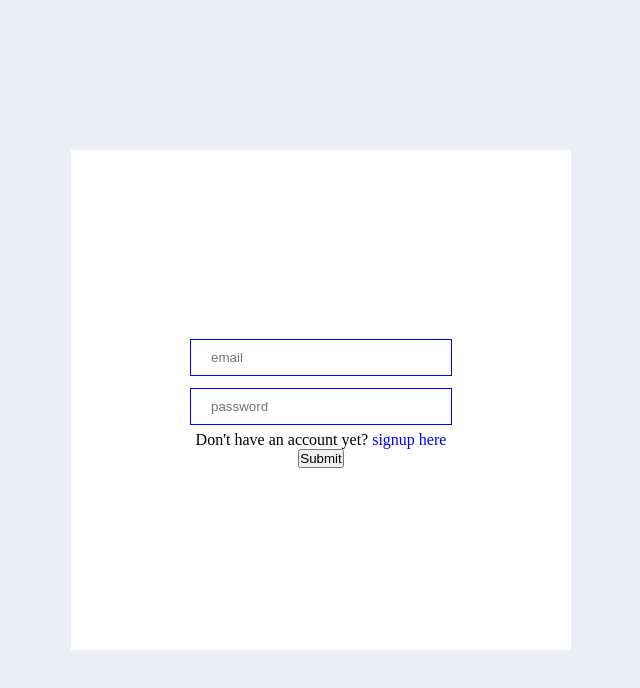
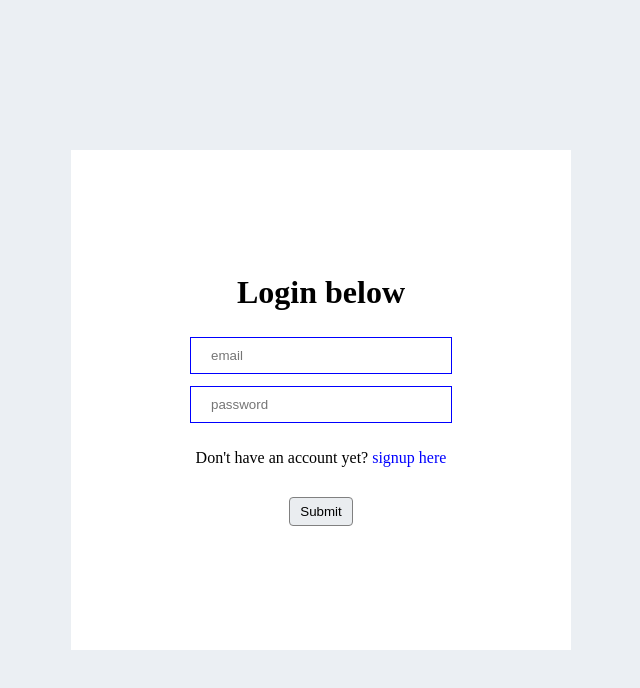
Before and after one commit to hsteele-creator/helpdesk-client, a React (Create React App) app: page /register in a window 1280 px wide. Shown: the top 688 px of the page, without its empty margins (319-959 px from the left). Built offline with nearby package versions, Linux system fonts and the light colour scheme.

Commit message:
added regsiter/login routes

```diff
--- a/package.json
+++ b/package.json
@@ -7,6 +7,7 @@
     "@testing-library/react": "^13.4.0",
     "@testing-library/user-event": "^13.5.0",
     "react": "^18.2.0",
+    "react-cookie": "^6.1.1",
     "react-dom": "^18.2.0",
     "react-router-dom": "^6.20.0",
     "react-scripts": "5.0.1",
--- a/src/Components/Register.js
+++ b/src/Components/Register.js
@@ -1,23 +1,124 @@
-import "../Css/Register.css"
-import { useState } from "react"
+import "../Css/Register.css";
+import { useState } from "react";
+import { Cookies, useCookies } from "react-cookie";
+import { handleChange } from "../helperFunctions";
 
 const Register = () => {
-    const [isLogin, setIsLogin] = useState(true)
+  const [cookies, setCookie, removeCookie] = useCookies(null);
+  const [error, setError] = useState(null);
+  const [state, setState] = useState("Login");
+  const [userData, setUserData] = useState({
+    first_name: "",
+    last_name: "",
+    email: "",
+    password: "",
+    company: "",
+  });
+
+  console.log(cookies);
+
+  console.log(userData);
+
+  const handleSwitch = (newState) => {
+    setState(newState);
+  };
+
+  console.log(state);
+
+  const handleSubmit = async (e) => {
+    e.preventDefault();
+
+    const response = await fetch(`http://localhost:8000/${state}`, {
+      method: "POST",
+      headers: { "Content-Type": "application/json" },
+      body: JSON.stringify(userData),
+    });
+
+    setUserData({});
+
+    const data = await response.json();
+
+    if (data.detail) {
+      setError(data.detail);
+    } else if (data === "User does not exist or password is incorrect") {
+      setError(data);
+    } else {
+      setCookie("firstName", data.first_name);
+      setCookie("lastName", data.last_name);
+      setCookie("company", data.company);
+      setCookie("AuthToken", data.token);
+    }
+  };
+
   return (
     <>
       <div id="main-register-container">
-            <form id="register-form" className="flex-column center">
-                {!isLogin && <input placeholder="first name"></input>}
-                {!isLogin && <input placeholder="last name"></input>}
-                <input placeholder="email"></input>
-                <input placeholder="password"></input>
-                {!isLogin &&<input placeholder="company"></input>}
-                {isLogin ? <p>Don't have an account yet? <span>signup here</span></p> : <p>Already have an account? <span>login here</span></p>}
-                <button>Submit</button>
+        <form
+          id="register-form"
+          className="flex-column center"
+          onSubmit={handleSubmit}
+        >
+          <h1>{state} below</h1>
+          {state === "Register" && (
+            <input
+              required
+              value={userData.first_name?.replace(/[^A-Za-z]/gi, "") || ""}
+              onChange={(e) => handleChange(e, userData, setUserData)}
+              name="first_name"
+              placeholder="first name"
+            ></input>
+          )}
+          {state === "Register" && (
+            <input
+              required
+              value={userData.last_name?.replace(/[^A-Za-z]/gi, "") || ""}
+              onChange={(e) => handleChange(e, userData, setUserData)}
+              name="last_name"
+              placeholder="last name"
+            ></input>
+          )}
+          <input
+            required
+            value={userData.email || ""}
+            onChange={(e) => handleChange(e, userData, setUserData)}
+            placeholder="email"
+            name="email"
+            type="email"
+          ></input>
+          <input
+            required
+            value={userData.password || ""}
+            onChange={(e) => handleChange(e, userData, setUserData)}
+            placeholder="password"
+            name="password"
+            type="password"
+          ></input>
+          {state === "Register" && (
+            <input
+              required
+              onChange={(e) => handleChange(e, userData, setUserData)}
+              value={userData.company?.replace(/[^A-Za-z]/gi, "") || ""}
+              placeholder="company"
+              name="company"
+            ></input>
+          )}
+          {state === "Login" ? (
+            <p className="switch-state">
+              Don't have an account yet?{" "}
+              <span onClick={() => handleSwitch("Register")}>signup here</span>
+            </p>
+          ) : (
+            <p className="switch-state">
+              Already have an account?{" "}
+              <span onClick={() => handleSwitch("Login")}>login here</span>
+            </p>
+          )}
+          {error && <p className="error">{error}</p>}
+          <button className="btn">Submit</button>
         </form>
       </div>
     </>
-    )
-}
+  );
+};
 
-export default Register
+export default Register;
--- a/src/Css/Register.css
+++ b/src/Css/Register.css
@@ -17,3 +17,15 @@
 #register-form span {
   color: blue;
 }
+
+#register-form span:hover {
+    cursor: pointer;
+}
+
+#register-form h1 {
+    margin-bottom: 20px;
+}
+
+.switch-state {
+    margin: 20px 0;
+}
--- /dev/null
+++ b/src/helperFunctions.js
@@ -0,0 +1,7 @@
+export const handleChange = (e, state, setState) => {
+    const {name, value} = e.target
+    setState({
+        ...state,
+        [name] : value
+    })
+}
--- a/src/index.css
+++ b/src/index.css
@@ -28,3 +28,25 @@ a {
 body {
   background-color: #EBEFF3;
 }
+
+.btn-color {
+  background-color: #12344D;
+}
+
+.btn {
+  padding: 6px 10px;
+  background-color: #EAEDF0;
+  border: 0.5px solid grey;
+  border-radius: 4px;
+  margin-top: 10px;
+}
+
+.btn:hover {
+  cursor: pointer;
+}
+
+.error {
+  color: red;
+  font-size: 12px;
+  padding: 10px 0;
+}
```
Also changed, not shown: 1 other file (tests, documents, lock files or other folders). Lines whose indentation alone changed are shown as unchanged.
